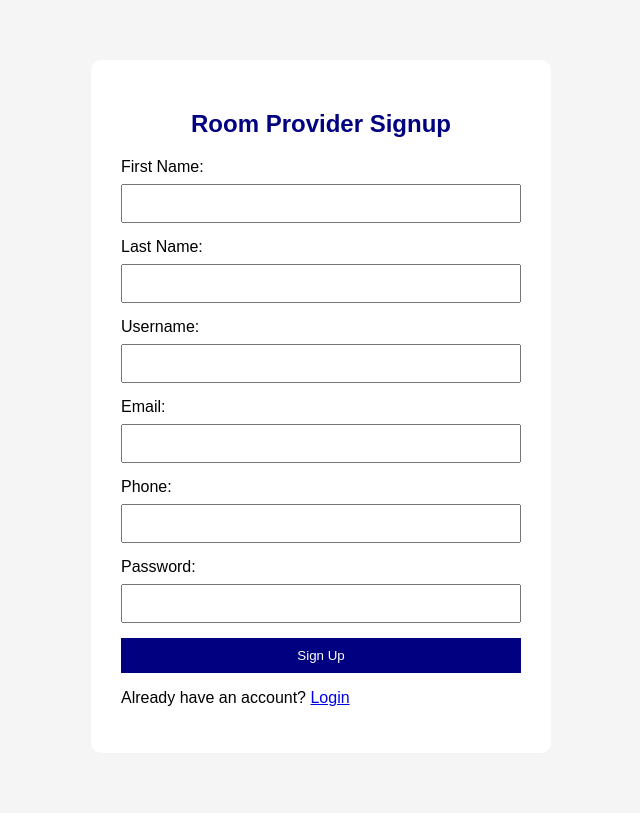
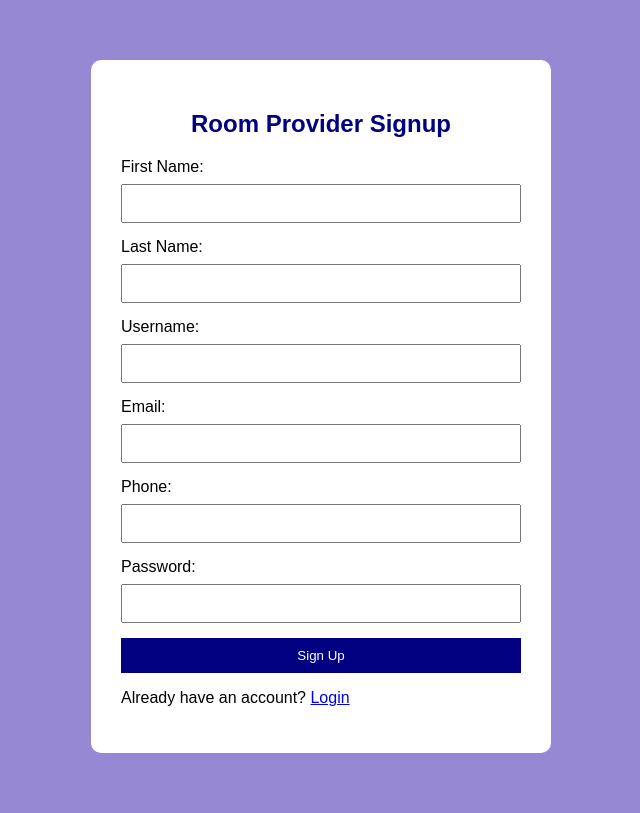
Before and after one commit to Ribat-Shama-Aumity/CSE370-Lab-Project-Group-2, a PHP site: page /provider_signup.php in a window 1280 px wide. Shown: the whole page, without its empty margins (319-959 px from the left). Run offline with PHP 8.4, Linux system fonts and the light colour scheme.

Commit message:
Updated project code

```diff
--- a/provider_signup.php
+++ b/provider_signup.php
@@ -62,7 +62,7 @@ if (isset($_POST["signup"])) {
 
         body {
             font-family: Arial;
-            background-color: #f5f5f5;
+            background-color: #9788d4;
         }
 
         .box {
```
